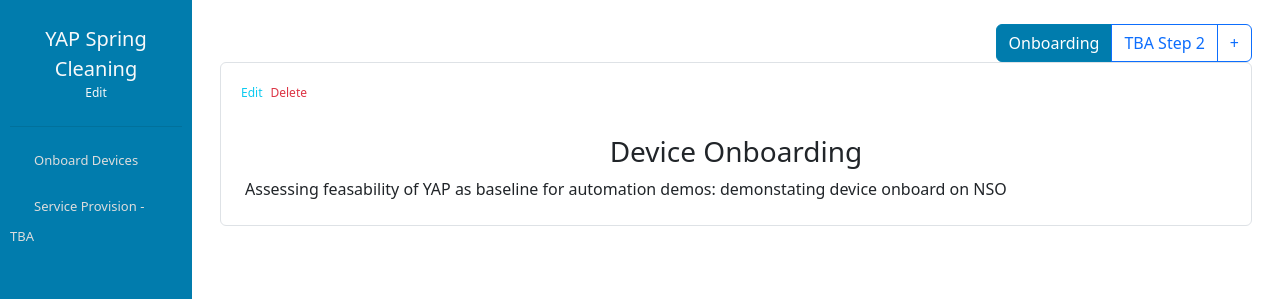
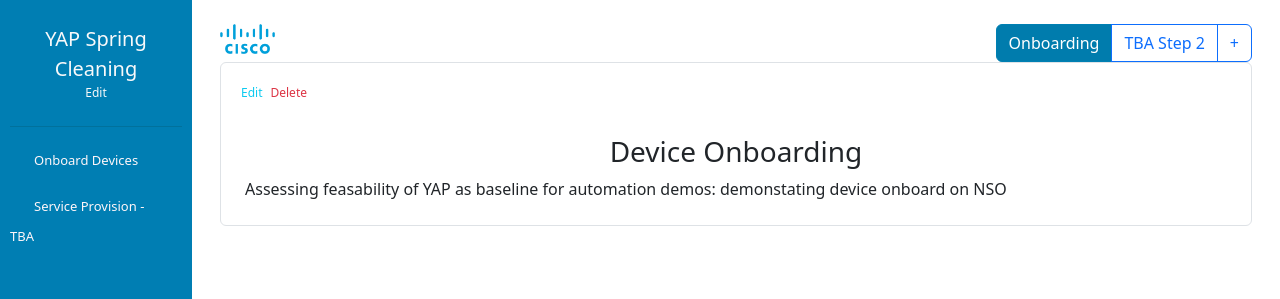
Before and after one commit to adt-apjc/YAP, a React (Create React App) app: page / in a window 1280 px wide. Shown: the top 299 px of the page. Built offline with nearby package versions, Linux system fonts and the light colour scheme; some icons are missing.

Commit message:
add cisco logo and minor styling fix

```diff
--- a/src/components/App.css
+++ b/src/components/App.css
@@ -1,5 +1,5 @@
 :root {
-   --side-bg-color: #017cad;
+   --side-bg-color: #007eb3;
    --side-width: 15%;
    --navbar-height: 55px;
 }
@@ -86,7 +86,7 @@ span {
 
 .side-item {
    display: flex;
-   color: #ddd;
+   color: #fef6f9;
 }
 .side-item.disabled {
    color: #aaa;
@@ -161,3 +161,13 @@ span {
    border-radius: 0.25rem;
    padding: 20px;
 }
+
+.cisco-logo {
+   position: relative;
+   top: -8px;
+   width: 55px;
+}
+
+.custom-text-success {
+   color: #79be6f;
+}
--- a/src/components/MainContents/DemoContent.js
+++ b/src/components/MainContents/DemoContent.js
@@ -8,6 +8,7 @@ import Validations from "./Validations";
 import Outcome from "./Outcome";
 
 import _ from "lodash";
+import Logo from "./Logo";
 
 class DemoContent extends React.Component {
    constructor(props) {
@@ -259,12 +260,15 @@ class DemoContent extends React.Component {
       return (
          <>
             {/* HEADER SECTION */}
-            <div className="row">
-               <div className="col-md-3">
-                  <div style={{ fontSize: "25px" }}>{this.props.currentStep.label}</div>
+            <div className="d-flex justify-content-between">
+               <div className="">
+                  <div className="d-flex ">
+                     <Logo />
+                     <div style={{ fontSize: "25px" }}>{this.props.currentStep.label}</div>
+                  </div>
                </div>
-               <div className="col-md-7">
-                  {description}
+               <div className="">
+                  <p className="mt-2">{description}</p>
                   {Context.mode === "edit" && (
                      <div
                         className="float-right text-info font-sm pointer text-hover-highlight"
@@ -272,7 +276,10 @@ class DemoContent extends React.Component {
                            this.setState({
                               modalShow: true,
                               modalContentType: "editStepDescription",
-                              paramValues: { title: this.props.currentStep.label, description: this.props.currentStepDetails.description },
+                              paramValues: {
+                                 title: this.props.currentStep.label,
+                                 description: this.props.currentStepDetails.description,
+                              },
                            })
                         }
                      >
@@ -280,9 +287,9 @@ class DemoContent extends React.Component {
                      </div>
                   )}
                </div>
-               <div className="col-md-2">
+               <div className="">
                   <button
-                     className="btn btn-sm btn-primary float-right"
+                     className="btn btn-sm btn-primary float-right align-self-center"
                      onClick={this.startWorkflowHandler}
                      disabled={!this.props.currentStepDetails.actions || this.state.currentRunning ? true : false}
                   >
@@ -316,7 +323,11 @@ class DemoContent extends React.Component {
                            Add
                         </span>
                      )}
-                     {this.state.isActionCompleted[this.props.currentStep.name] ? <i className="fad fa-check m-2 text-success" /> : ""}
+                     {this.state.isActionCompleted[this.props.currentStep.name] ? (
+                        <i className="fad fa-check m-2 text-success" />
+                     ) : (
+                        ""
+                     )}
                      <i className={`p-2 fas fa-caret-${this.state.actionSectionShow ? "down" : "right"}`}></i>
                   </div>
                </div>
@@ -364,7 +375,11 @@ class DemoContent extends React.Component {
                            Add
                         </span>
                      )}
-                     {this.state.isValidationCompleted[this.props.currentStep.name] ? <i className="fad fa-check m-2 text-success" /> : ""}
+                     {this.state.isValidationCompleted[this.props.currentStep.name] ? (
+                        <i className="fad fa-check m-2 text-success" />
+                     ) : (
+                        ""
+                     )}
                      <i className={`p-2 fas fa-caret-${this.state.validationSectionShow ? "down" : "right"}`}></i>
                   </div>
                </div>
@@ -396,7 +411,11 @@ class DemoContent extends React.Component {
                            className="text-info font-sm text-hover-highlight pointer"
                            onClick={(e) => {
                               e.stopPropagation();
-                              this.setState({ modalShow: true, modalContentType: "editOutcome", paramValues: this.props.currentStepDetails.outcome });
+                              this.setState({
+                                 modalShow: true,
+                                 modalContentType: "editOutcome",
+                                 paramValues: this.props.currentStepDetails.outcome,
+                              });
                            }}
                         >
                            Edit
--- /dev/null
+++ b/src/components/MainContents/Logo.js
@@ -0,0 +1,11 @@
+import React from "react";
+
+const Logo = () => {
+   return (
+      <div className="d-flex align-items-center mt-2 me-3">
+         <img src={`${process.env.PUBLIC_URL}/ciscologo.png`} alt="Cisco Logo" className="cisco-logo" />
+      </div>
+   );
+};
+
+export default Logo;
--- a/src/components/MainContents/Preface.js
+++ b/src/components/MainContents/Preface.js
@@ -2,15 +2,17 @@ import React from "react";
 import GlobalContext from "../contexts/ContextProvider";
 import { Modal } from "../../helper/modalHelper";
 import ModalContentSelector from "./editForm/ModalContentSelector";
-
 import { isArray, isEmpty, isEqual } from "lodash";
+import Logo from "./Logo";
 
 class PrefaceContent extends React.Component {
    render() {
       let texts = this.props.config.bodyArr;
       if (isArray(texts)) {
          texts = this.props.config.bodyArr.map((element, textIndex) => {
-            return <div key={textIndex} className="card-text text-justify p-2 m-0" dangerouslySetInnerHTML={{ __html: element }} />;
+            return (
+               <div key={textIndex} className="card-text text-justify p-2 m-0" dangerouslySetInnerHTML={{ __html: element }} />
+            );
          });
       }
       return (
@@ -47,7 +49,8 @@ class Preface extends React.Component {
       if (!isEmpty(preface)) {
          return (
             <div className="pb-3">
-               <div className="btn-toolbar justify-content-end">
+               <div className="btn-toolbar justify-content-between">
+                  <Logo />
                   <div className="btn-group">
                      {this.props.config.map((element, stepIndex) => {
                         let stepStyle = "btn btn-outline-primary";
@@ -113,7 +116,10 @@ class Preface extends React.Component {
                      <PrefaceContent config={preface} index={index} />
                   </div>
                </div>
-               <Modal show={this.state.modalShow} onHide={() => this.setState({ modalShow: false, modalContentType: null, paramValues: null })}>
+               <Modal
+                  show={this.state.modalShow}
+                  onHide={() => this.setState({ modalShow: false, modalContentType: null, paramValues: null })}
+               >
                   <ModalContentSelector
                      onHide={() => this.setState({ modalShow: false, modalContentType: null, paramValues: null })}
                      contentType={this.state.modalContentType}
--- a/src/components/Sidebar/SideBar.js
+++ b/src/components/Sidebar/SideBar.js
@@ -113,7 +113,7 @@ const SideBar = (props) => {
       return context.config.sidebar.map((element, index) => {
          let statusIcon;
          if (context.runningStatus[element.name] === "success") {
-            statusIcon = <i className={"fad ms-2 me-3 fa-circle text-success"} />;
+            statusIcon = <i className={"fad ms-2 me-3 fa-circle custom-text-success"} />;
          } else if (context.runningStatus[element.name] === "running") {
             statusIcon = <i className={"fal fa-spinner fa-spin text-light ms-2 me-3"} />;
          } else if (context.runningStatus[element.name] === "fail") {
```
Also changed, not shown: public/ciscologo-white.png (added), public/ciscologo.png (added).
